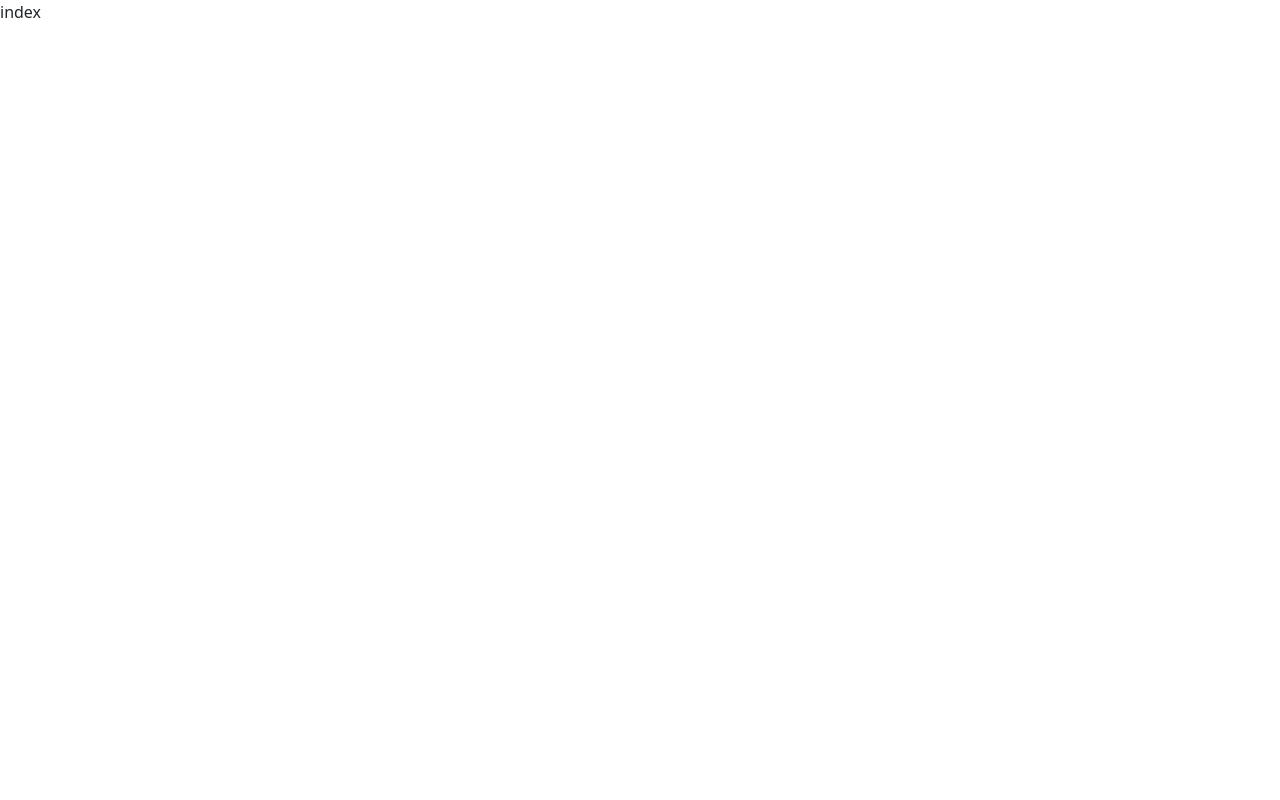
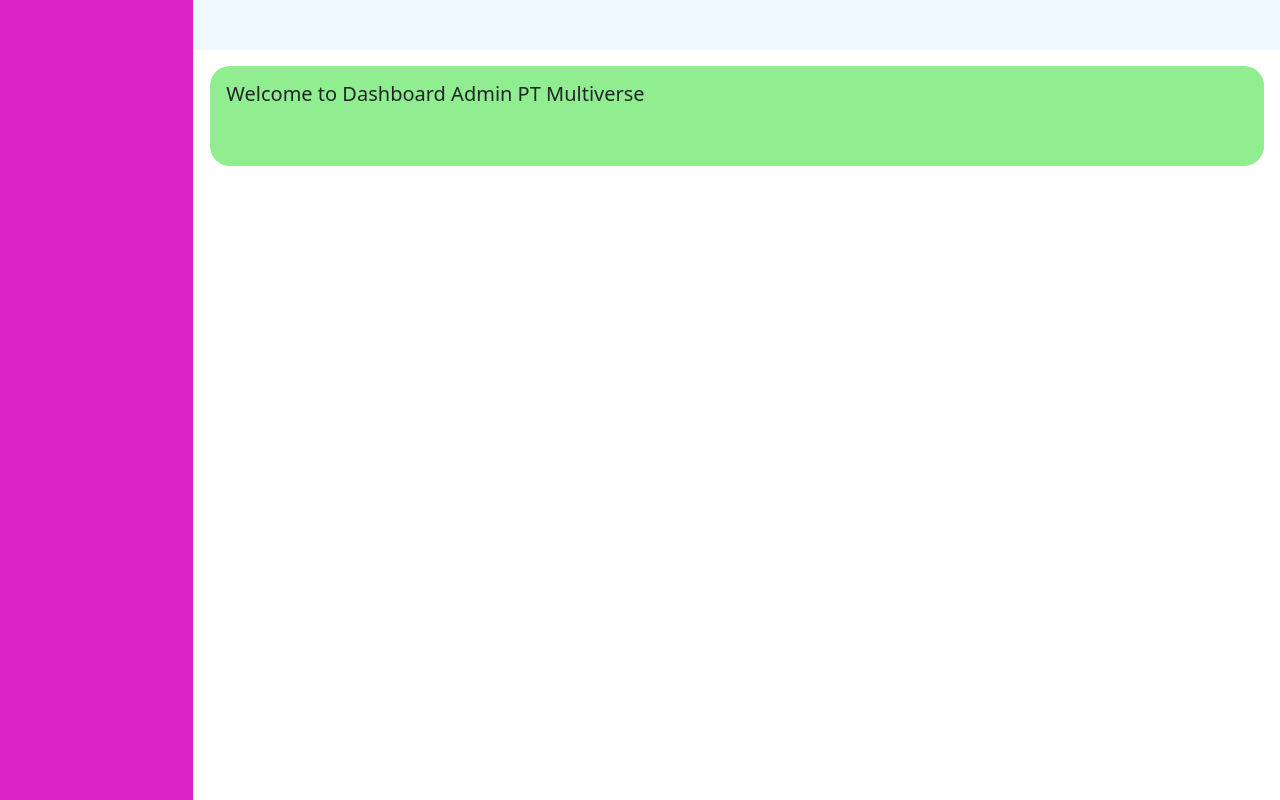
Before and after one commit to alvine998/multiverse_front, a Next.js app: page /admin/dashboard in a window 1280 px wide. Built offline with nearby package versions, Linux system fonts and the light colour scheme.

Commit message:
setup dashboard

```diff
--- a/components/Layout.tsx
+++ b/components/Layout.tsx
@@ -1,7 +1,28 @@
+import Head from 'next/head'
 import React from 'react'
+import { Col, Row } from 'react-bootstrap'
+import Sidebar from './Sidebar'
+import Topbar from './Topbar'
 
-export default function Layout() {
+export default function Layout({ children }: any) {
   return (
-    <div>Layout</div>
+    <div style={{ overflow: "hidden" }}>
+      <Head>
+        <title>Dashboard</title>
+      </Head>
+      <Row>
+        <Col md={2}>
+          <Sidebar />
+        </Col>
+        <Col>
+          <div className='-ml-2'>
+            <Topbar />
+            <div className='p-3'>
+              {children}
+            </div>
+          </div>
+        </Col>
+      </Row>
+    </div>
   )
 }
--- a/components/Sidebar.tsx
+++ b/components/Sidebar.tsx
@@ -2,6 +2,10 @@ import React from 'react'
 
 export default function Sidebar() {
   return (
-    <div>Sidebar</div>
+    <div>
+      <div className='sidebar'>
+
+      </div>
+    </div>
   )
 }
--- a/components/Topbar.tsx
+++ b/components/Topbar.tsx
@@ -2,6 +2,10 @@ import React from 'react'
 
 export default function Topbar() {
   return (
-    <div>Topbar</div>
+    <div>
+      <div className='topbar'>
+
+      </div>
+    </div>
   )
 }
--- a/pages/admin/dashboard/index.tsx
+++ b/pages/admin/dashboard/index.tsx
@@ -1,7 +1,14 @@
 import React from 'react'
+import Layout from '../../../components/Layout'
 
 export default function index() {
   return (
-    <div>index</div>
+    <Layout>
+      <div>
+        <div className='notification-success p-3'>
+          <h5>Welcome to Dashboard Admin PT Multiverse</h5>
+        </div>
+      </div>
+    </Layout>
   )
 }
--- a/styles/globals.css
+++ b/styles/globals.css
@@ -44,3 +44,26 @@ a {
   border-radius: 10px;
   padding: 20px;
 }
+
+.sidebar{
+  background-color: #DA23C7;
+  height: 100vh;
+  width: 100%;
+}
+
+.topbar{
+  background-color: aliceblue;
+  height: 50px;
+  width: 100%;
+}
+
+.-ml-2{
+  margin-left: -23px;
+}
+
+.notification-success{
+  width: 100%;
+  border-radius: 20px;
+  height: 100px;
+  background-color: lightgreen;
+}
```
Also changed, not shown: components/login/index.tsx (+15 -5 lines).
